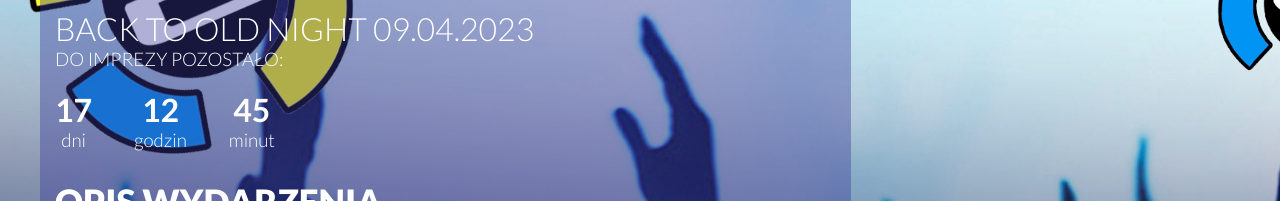
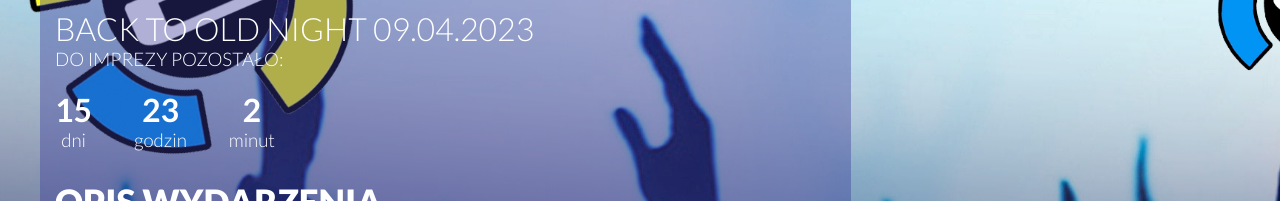
Before and after one commit to DomixEngineer/ekwador-app, a Vue app in the folder ekwador_app/: page /parties/preview/1 in a window 1280 px wide. Shown: the part 233-434 px from the top of the page. Built offline with nearby package versions, Linux system fonts and the light colour scheme.

Commit message:
Imporve countdown timer

```diff
--- a/ekwador_app/package.json
+++ b/ekwador_app/package.json
@@ -10,6 +10,7 @@
   "dependencies": {
     "core-js": "^3.8.3",
     "lodash": "^4.17.21",
+    "moment": "^2.29.4",
     "vue": "^3.2.13",
     "vue-router": "^4.1.6",
     "vue3-carousel": "^0.2.14"
--- /dev/null
+++ b/ekwador_app/src/components/CountdownTimer.vue
@@ -0,0 +1,101 @@
+<template>
+    <div class="countdown_timer" v-if="!isAfterDate">
+        <div class="countdown_timer__single-element">
+            <h1 class="countdown_timer__single-element__main-value">{{ remainingDays }}</h1>
+            <h3 class="countdown_timer__single-element__main-value-title">dni</h3>
+        </div>
+        <div class="countdown_timer__single-element">
+            <h1 class="countdown_timer__single-element__main-value">{{ remainingHours }}</h1>
+            <h3 class="countdown_timer__single-element__main-value-title">godzin</h3>
+        </div>
+        <div class="countdown_timer__single-element">
+            <h1 class="countdown_timer__single-element__main-value">{{ remainingMinutes }}</h1>
+            <h3 class="countdown_timer__single-element__main-value-title">minut</h3>
+        </div>
+    </div>
+    <div class="countdown_timer_finished" v-if="isAfterDate">
+        <h1>Impreza już się odbyła, dziękujemy za obecność</h1>
+    </div>
+</template>
+
+<script>
+import moment from 'moment'
+export default {
+    name: 'CountdownTimer',
+    props: {
+        endDate: {
+            type: Date,
+            required: false,
+            default: '12-12-2023'   // DD-MM-YY
+        }
+    },
+    data() {
+        return {
+            remainingDays: 0,
+            remainingHours: 0,
+            remainingMinutes: 0,
+            isAfterDate: false
+        }
+    },
+    methods: {
+        calcDate() {
+            if (this.checkIfDateIsAfter()) {
+                this.isAfterDate = true
+                return;
+            }
+            let m1 = moment(moment(), 'DD-MM-YYYY HH:mm'); // Today
+            let m2 = moment(this.endDate, 'DD-MM-YYYY HH:mm'); // end date
+            let m3 = m2.diff(m1,'minutes');
+            let numdays = Math.floor(m3 / 1440);
+            let numhours = Math.floor((m3 % 1440) / 60);
+            let numminutes = Math.floor((m3 % 1440) % 60);
+            this.remainingDays = numdays
+            this.remainingHours = numhours
+            this.remainingMinutes = numminutes
+        },
+        checkIfDateIsAfter() {
+            let startDate = moment(moment(), "DD/MM/YYYY");
+            let endDate = moment(this.endDate, "DD/MM/YYYY");
+            let difference = startDate.diff(endDate, 'days')
+            if (difference >= 0) {
+                return true
+            }
+        }
+    },
+    mounted() {
+        this.calcDate()
+    }
+}
+</script>
+
+<style lang="scss" scoped>
+.countdown_timer {
+    display: flex;
+    justify-content: space-between;
+    width: 100%;
+    max-width: 220px;
+    &__single-element {
+        text-align: center;
+        margin-top: 20px;
+        &__main-value {
+            color: white;
+            font-family: 'lato';
+            margin: 0;
+        }
+        &__main-value-title {
+            color: white;
+            font-family: 'lato';
+            font-weight: 300;
+            margin: 0;
+        }
+    }
+}
+.countdown_timer_finished {
+    h1 {
+        color: white;
+        font-family: 'lato';
+        font-weight: 400;
+        text-transform: uppercase;
+    }
+}
+</style>
--- a/ekwador_app/src/mock/parties.js
+++ b/ekwador_app/src/mock/parties.js
@@ -3,18 +3,21 @@ export default [
         id: 1,
         title: 'Back to old night',
         date: '09.04.2023',
-        picture: 'bton_04_09_2023.png'
+        picture: 'bton_04_09_2023.png',
+        dateFormat: '09-04-2023'
     },
     {
         id: 2,
         title: 'The history of Ekwador',
         date: '11.03.2023',
-        picture: 'the_history_03_11_2023.png'
+        picture: 'the_history_03_11_2023.png',
+        dateFormat: '11-03-2023'
     },
     {
         id: 3,
         title: '25 urodziny klubu',
         date: '11.02.2023',
-        picture: 'birthday_02_11_2023.png'
+        picture: 'birthday_02_11_2023.png',
+        dateFormat: '11-02-2023'
     },
 ]
--- a/ekwador_app/src/pages/PartyPreview.vue
+++ b/ekwador_app/src/pages/PartyPreview.vue
@@ -7,18 +7,7 @@
             <h1 class="single-party-data__header">{{ partyData.title }} {{ partyData.date }}</h1>
             <h3 class="single-party-data__subheader">do imprezy pozostało:</h3>
             <div class="single-party-data__count">
-                <div class="single-party-data__count__single-element">
-                    <h1 class="single-party-data__count__single-element__main-value">17</h1>
-                    <h3 class="single-party-data__count__single-element__main-value-title">dni</h3>
-                </div>
-                <div class="single-party-data__count__single-element">
-                    <h1 class="single-party-data__count__single-element__main-value">12</h1>
-                    <h3 class="single-party-data__count__single-element__main-value-title">godzin</h3>
-                </div>
-                <div class="single-party-data__count__single-element">
-                    <h1 class="single-party-data__count__single-element__main-value">45</h1>
-                    <h3 class="single-party-data__count__single-element__main-value-title">minut</h3>
-                </div>
+                <countdown-timer :endDate="partyData.dateFormat"></countdown-timer>
             </div>
             <h2 class="single-party-data__small-header">Opis wydarzenia</h2>
             <p class="single-party-data__content-text">
@@ -50,6 +39,7 @@ import TransportCards from '@/page_parts/TransportCards.vue'
 import PromoSection from '@/components/PromoSection.vue'
 import SectionHeader from '@/components/SectionHeader.vue'
 import parties from '../mock/parties.js'
+import CountdownTimer from '@/components/CountdownTimer.vue'
 import _ from 'lodash';
 
 export default {
@@ -58,7 +48,8 @@ export default {
         UpcomingParties,
         TransportCards,
         PromoSection,
-        SectionHeader
+        SectionHeader,
+        CountdownTimer
     },
     data() {
         return {
@@ -137,27 +128,6 @@ export default {
             display: block;
             width: 100%;
         }
-        &__count {
-            display: flex;
-            justify-content: space-between;
-            width: 100%;
-            max-width: 220px;
-            &__single-element {
-                text-align: center;
-                margin-top: 20px;
-                &__main-value {
-                    color: white;
-                    font-family: 'lato';
-                    margin: 0;
-                }
-                &__main-value-title {
-                    color: white;
-                    font-family: 'lato';
-                    font-weight: 300;
-                    margin: 0;
-                }
-            }
-        }
     }
 
 </style>
```
Also changed, not shown: 1 other file (tests, documents, lock files or other folders).
